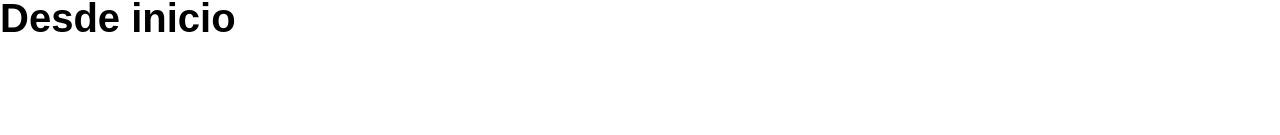
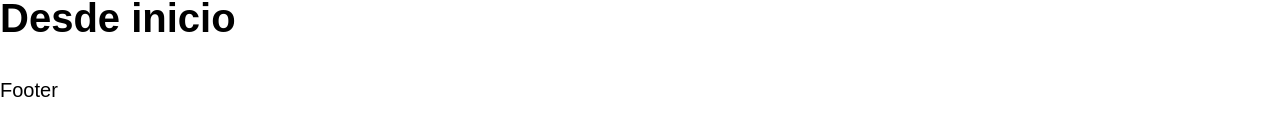
Before and after one commit to lODIN007l/GuitarlaEcoomerce, a Next.js app: page / in a window 1280 px wide. Shown: the part 239-374 px from the top of the page. Built offline with nearby package versions, Linux system fonts and the light colour scheme.

Commit message:
footer section

```diff
--- /dev/null
+++ b/components/Footer.js
@@ -0,0 +1,7 @@
+import React from "react";
+
+const Footer = () => {
+  return <footer>Footer</footer>;
+};
+
+export default Footer;
--- a/components/Layouts.js
+++ b/components/Layouts.js
@@ -1,5 +1,6 @@
 import Head from "next/head";
 import Header from "./Header";
+import Footer from "./Footer";
 
 const Layouts = ({ children, pagina }) => {
   return (
@@ -10,6 +11,7 @@ const Layouts = ({ children, pagina }) => {
       </Head>
       <Header />
       {children}
+      <Footer />
     </div>
   );
 };
```
